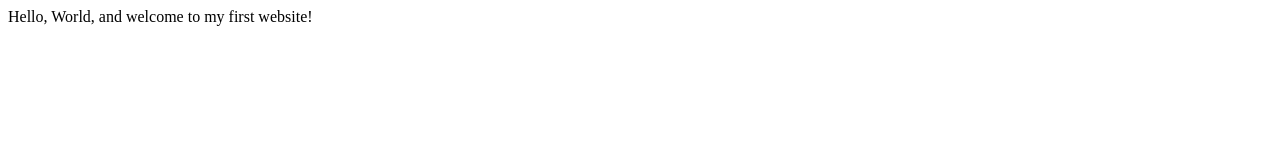
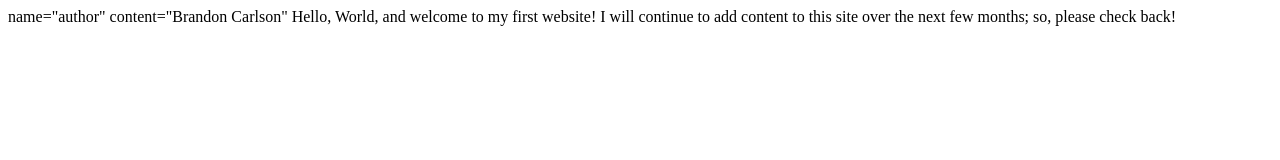
Before and after one commit to KingCarlson0428/KingCarlson0428.github.io, a plain HTML site: page index.html in a window 1280 px wide. Drawn offline with Linux system fonts and the light colour scheme.

Commit message:
Update index.html

```diff
--- a/index.html
+++ b/index.html
@@ -3,9 +3,11 @@
     <head>
         <meta charset="utf-8">
         <meta name="viewport" content="width=device-width, initial-scale=1.0">
+        <meta> name="author" content="Brandon Carlson"
         <title>My First Website</title>
     </head>
     <body>
        Hello, World, and welcome to my first website!
+        I will continue to add content to this site over the next few months; so, please check back!
     </body>
 </html>
```
